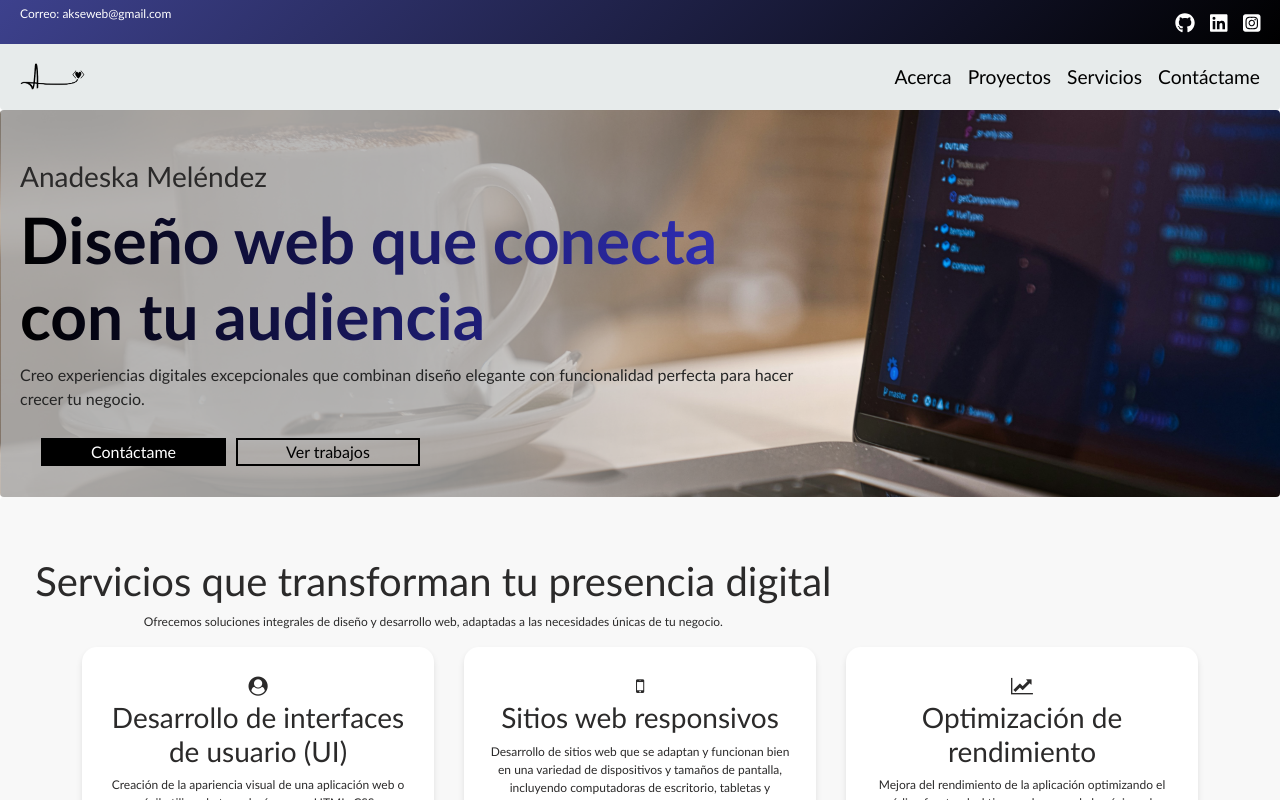
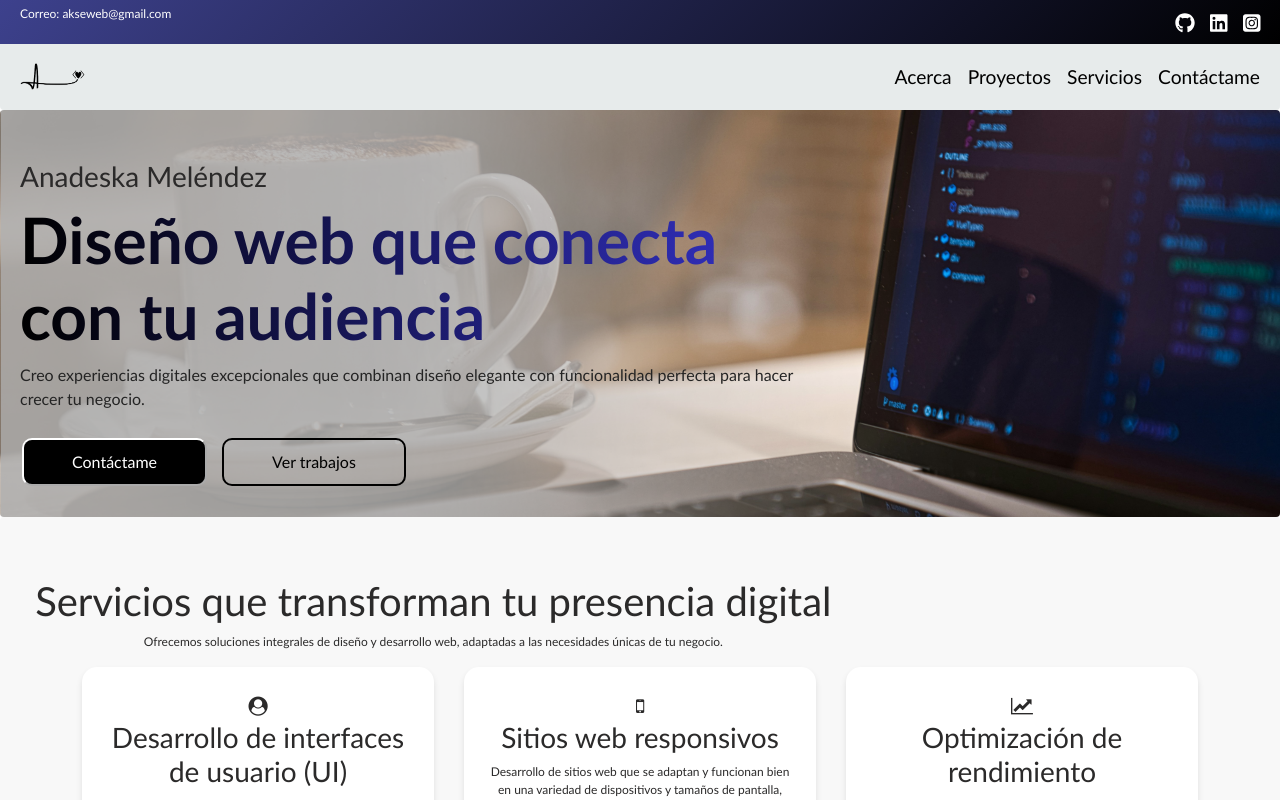
Before and after one commit to anatmb/portafolio, a React (Vite) app: page / in a window 1280 px wide. Built offline with nearby package versions, Linux system fonts and the light colour scheme.

Commit message:
estilo de los botones de header

```diff
--- a/src/components/content/content.css
+++ b/src/components/content/content.css
@@ -103,7 +103,7 @@
 
 /*********** BOTONES ***********/
 .btn {
-  padding: 10px 20px;
+  padding: 10px 1px;
   border-radius: var(--radius-md);
   font-weight: 500;
   display: flex;
@@ -113,9 +113,16 @@
 }
 
 .btn-primary {
-  background: var(--color-dark);
+  /* background: var(--color-dark);
   color: var(--color-light);
-  border: 2px solid var(--color-dark);
+  border: 2px solid var(--color-dark); */
+   margin-right: 5px;
+  border-radius: 10px;
+  border-color: #ffffff;
+  padding: 10px;
+  background-color: #000000;
+  color: #fff;
+  transition: background-color 0.3s ease;
 }
 
 .btn-primary:hover {
@@ -126,6 +133,8 @@
 .btn-outline {
   background: transparent;
   border: 2px solid var(--color-dark);
+  margin-right: 5px;
+  border-radius: 10px;
   color: var(--color-dark);
 }
 
```
